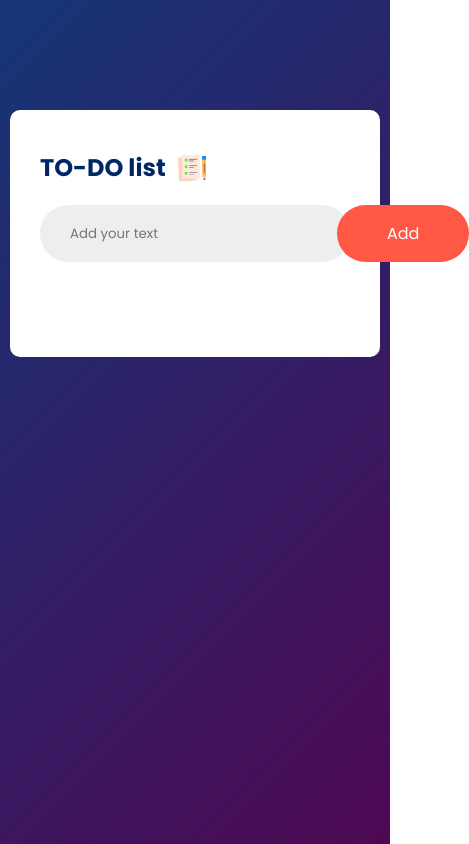
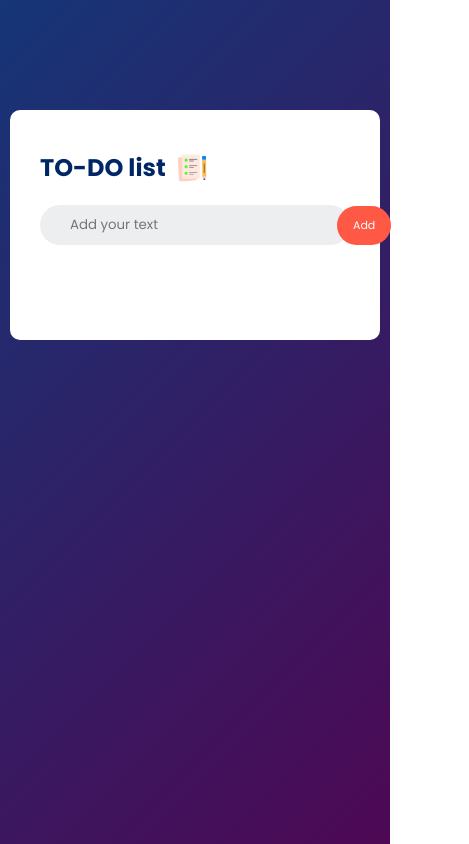
Before and after one commit to mahenoorsalat/To-Do-Web, a plain HTML site: page index.html in a window 390 px wide. Shown: the whole page, 469 px wide, since content can reach past the window. Drawn offline with Linux system fonts and the light colour scheme.

Commit message:
added next changes

```diff
--- a/style.css
+++ b/style.css
@@ -104,3 +104,24 @@ ul li span{
 ul li span{
     background: #edeef0;
 }
+
+@media (max-width:768px){
+    button {
+        border: none;
+        outline: none;
+        padding: 11px 16px;
+        background: #ff5945;
+        color: #fff;
+        font-size: 11px;
+        cursor: pointer;
+        border-radius: 40px;
+    }
+    ul li {
+        list-style: none;
+        font-size: 13px;
+        padding: 12px 8px 12px 50px;
+        user-select: none;
+        cursor: pointer;
+        position: relative;
+    }
+}
```
